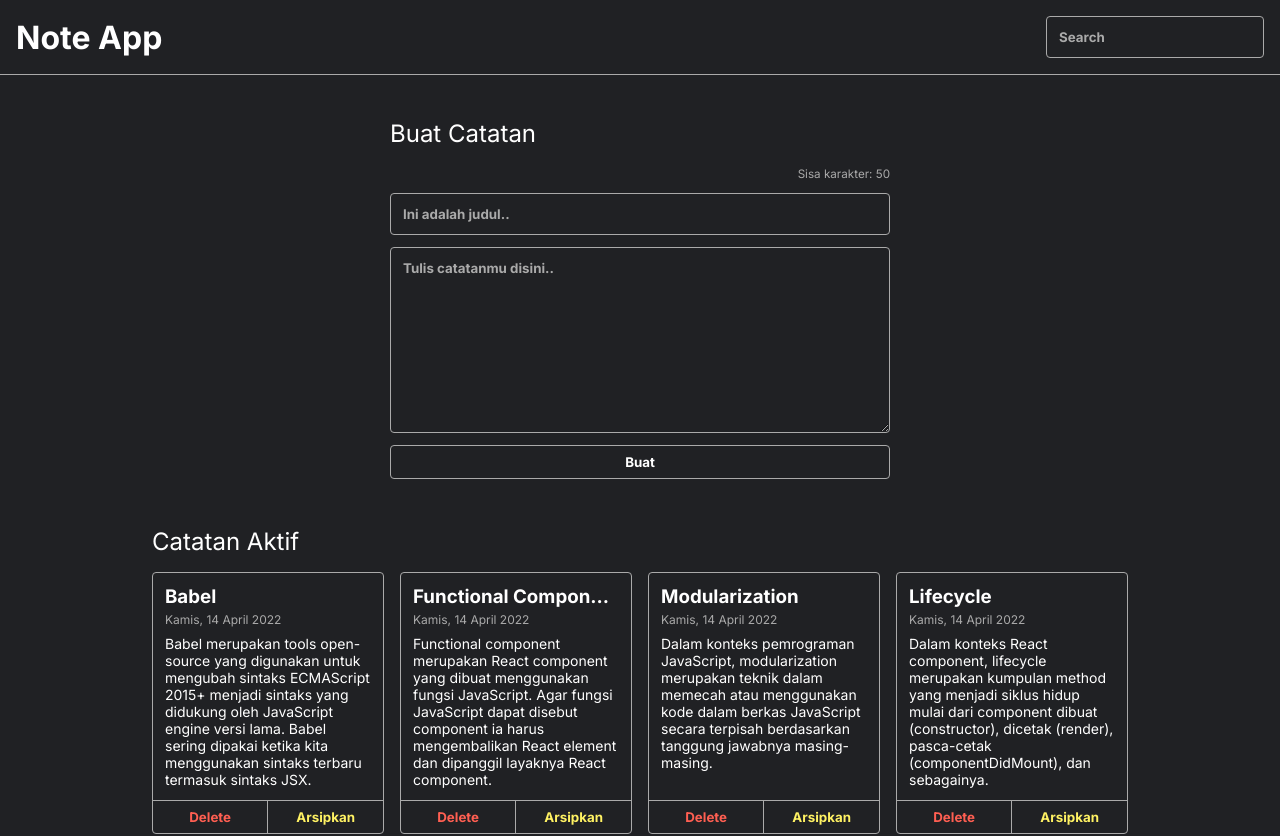
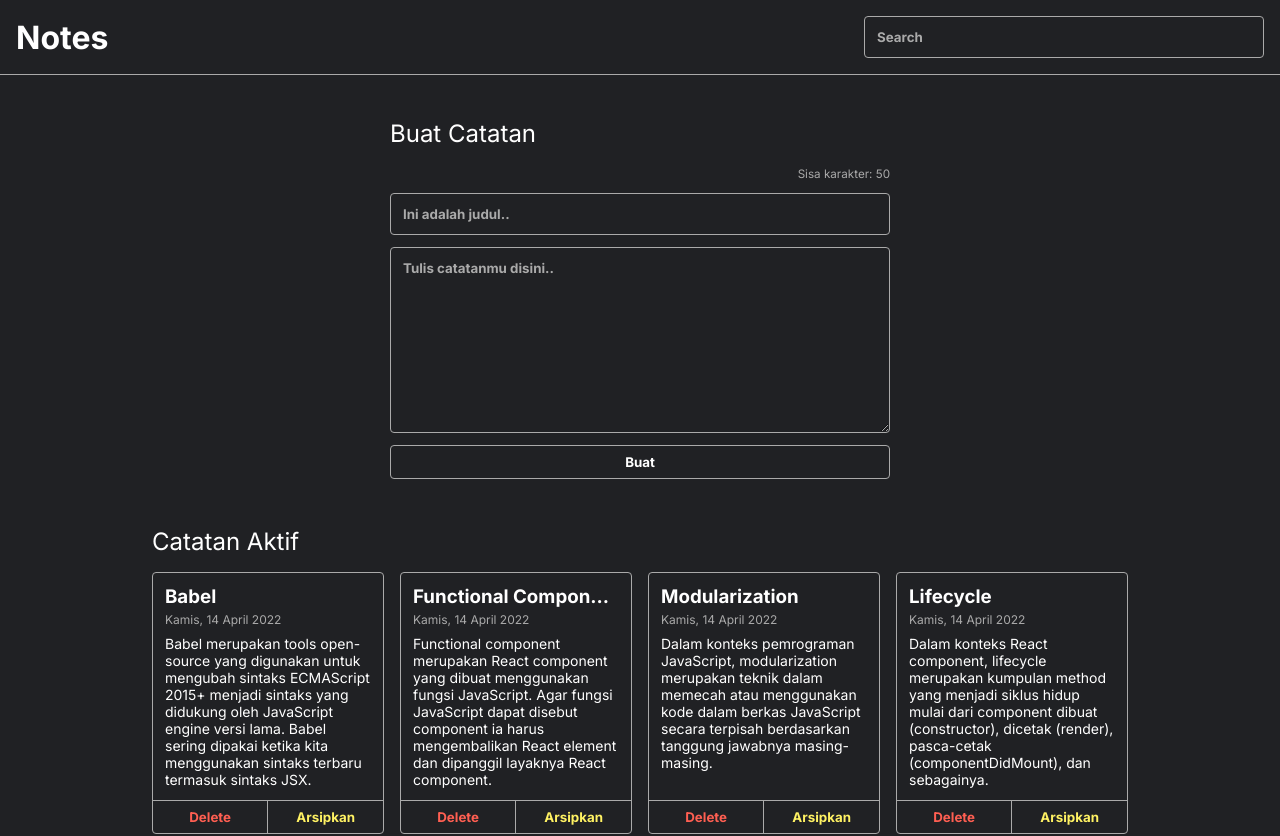
Before and after one commit to bayutp/notes-apps, a React (Create React App) app: page / in a window 1280 px wide. Shown: the top 836 px of the page. Built offline with nearby package versions, Linux system fonts and the light colour scheme.

Commit message:
modify readme

```diff
--- a/src/components/Header.js
+++ b/src/components/Header.js
@@ -3,8 +3,10 @@ import React from "react";
 function Header({ onSearch }) {
   return (
     <div className="note-app__header">
-      <h1>Note App</h1>
-      <input type="text" placeholder="Search" onChange={onSearch} />
+      <h1>Notes</h1>
+      <div className="note-search">
+        <input type="text" placeholder="Search" onChange={onSearch} />
+      </div>
     </div>
   );
 }
```
Also changed, not shown: 1 other file (tests, documents, lock files or other folders).
